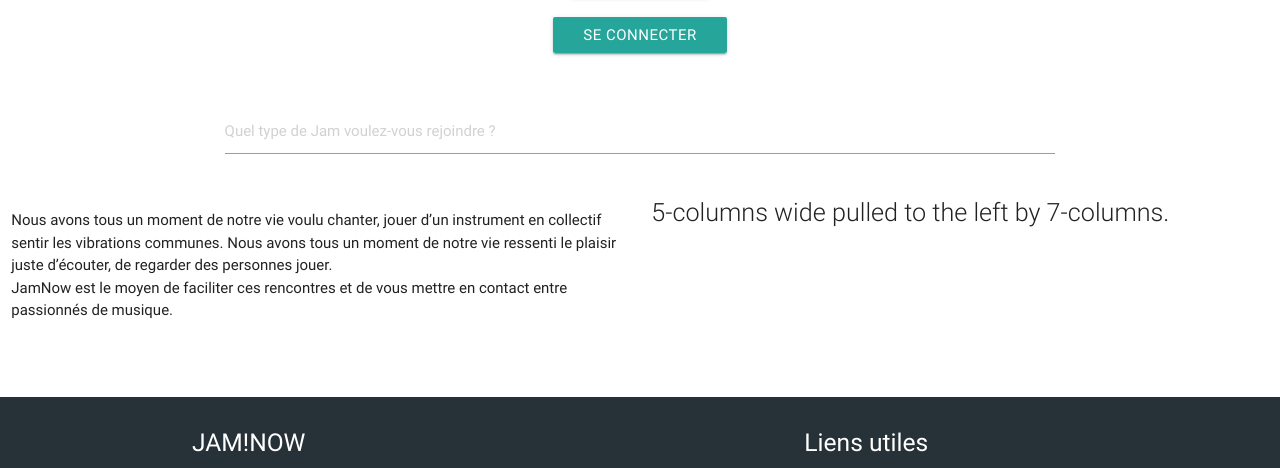
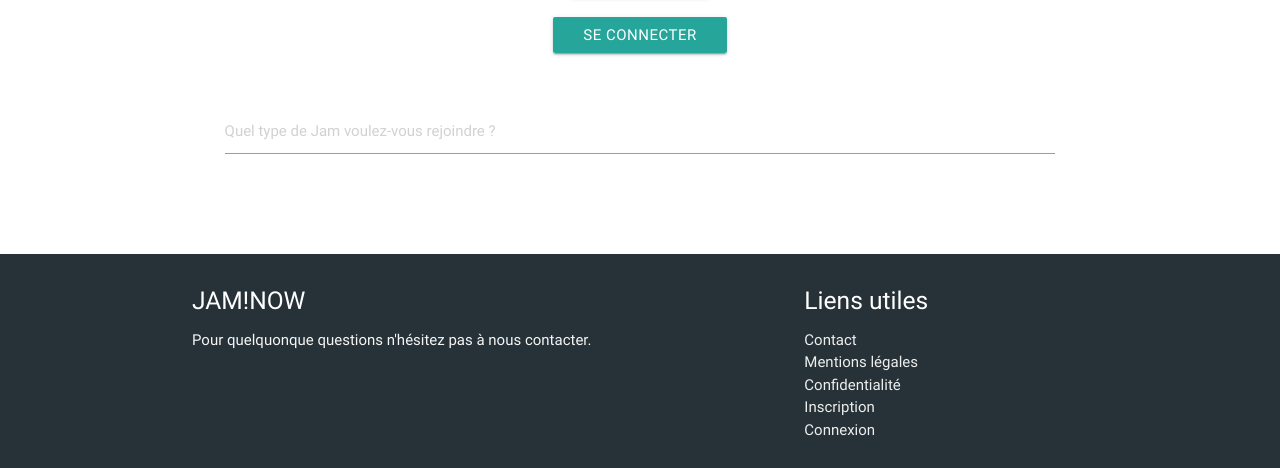
Before and after one commit to nineaz/jamnow-project, a website: page src/public/views/index.html in a window 1280 px wide. Shown: the part 298-766 px from the top of the page. Drawn offline with nearby package versions, Linux system fonts and the light colour scheme; files that its build step writes are made by us from their sources.

Commit message:
je passe la main

```diff
--- a/src/public/views/pages/home.html
+++ b/src/public/views/pages/home.html
@@ -36,8 +36,7 @@
 
 <div class="row white-background">
   <div class="row">
-    <div class="col s6"><p class="pourquoi-jamnow-home-texte1">Nous avons tous un moment de notre vie voulu chanter, jouer d’un instrument en collectif sentir les vibrations communes. Nous avons tous un moment de notre vie ressenti le plaisir juste d’écouter, de regarder des personnes jouer.<br> JamNow est le moyen de faciliter ces rencontres et de vous mettre en contact entre passionnés de musique.</p></div>
-    <div class="col s6"><span class="flow-text">5-columns wide pulled to the left by 7-columns.</span></div>
+
   </div>
 </div>
 <!-- BACKGROUND -->
```
